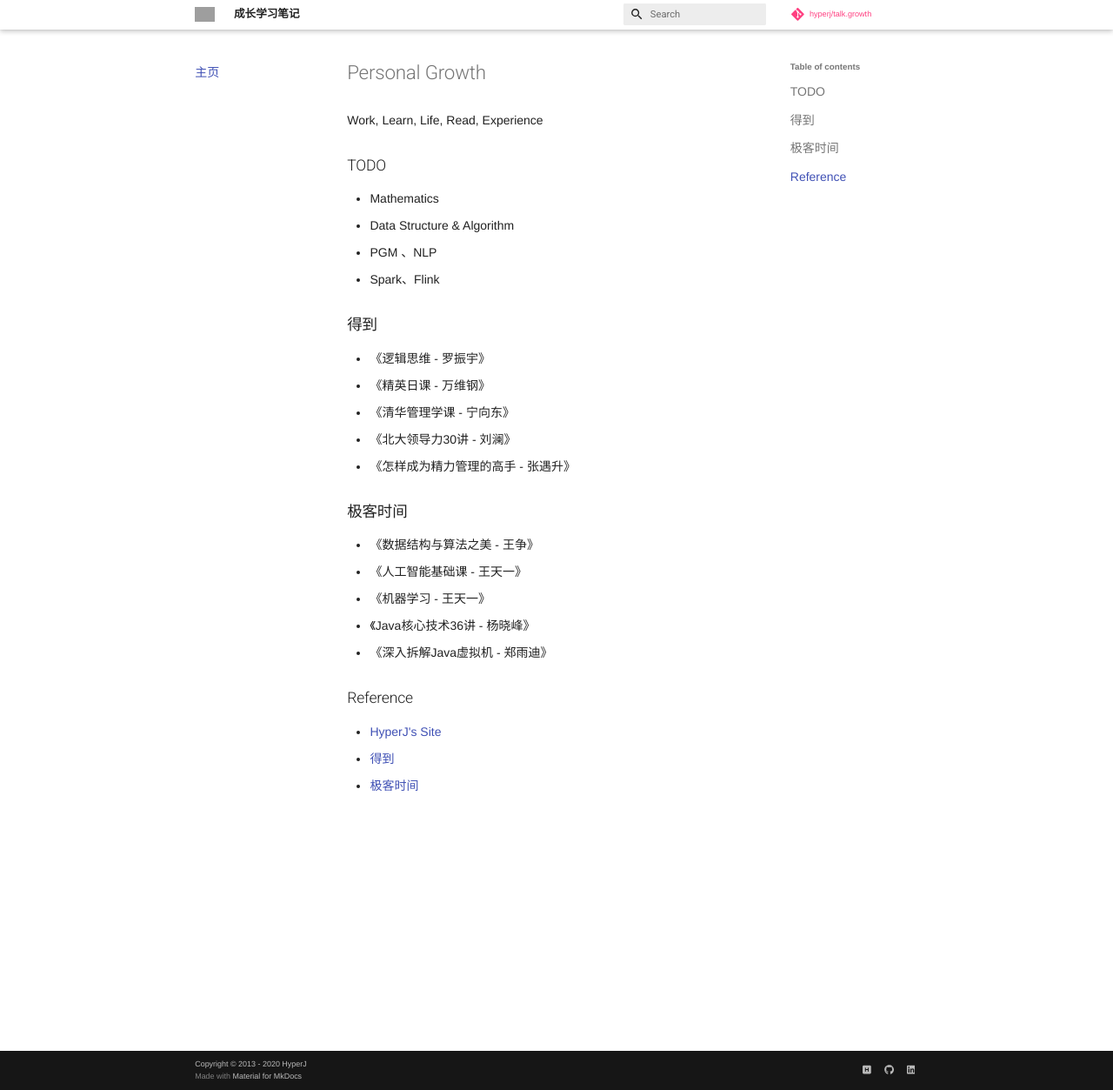
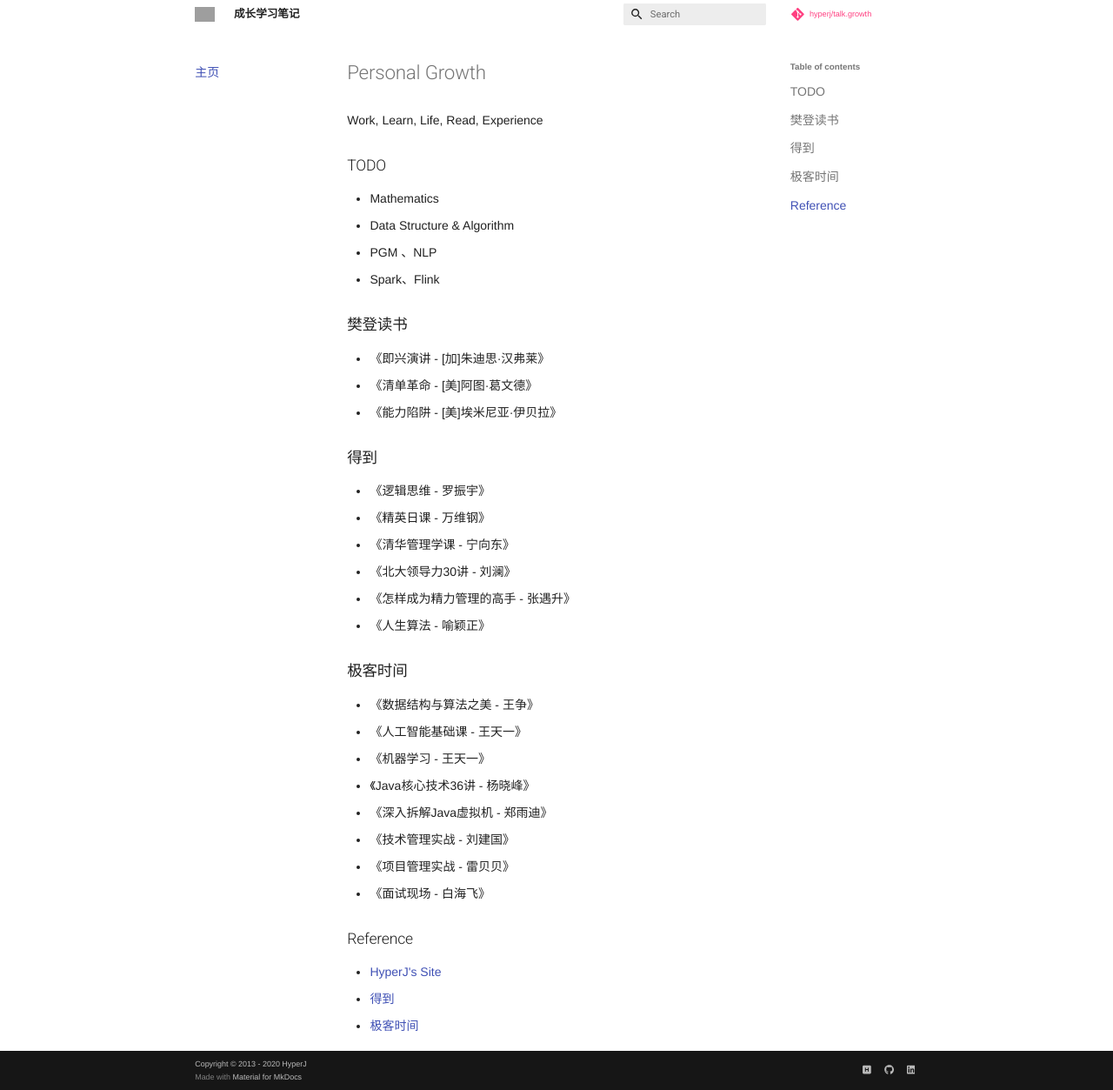
Before and after one commit to hyperj/talk.growth, an MkDocs documentation site: the page built from docs/index.md, in a window 1280 px wide and 1253 px high. Shown: the whole window at 87% size. Built offline with MkDocs 1.6.1 and Material for MkDocs 9.7.7, drawn with Linux system fonts in a browser that asks for light colours; nearby versions of some CDN libraries; library files that are not in the unit come from our copies; comment, search, counter and statistics services are not loaded; grey boxes are pictures that could not be loaded.

Commit message:
update index and add link

```diff
--- a/docs/index.md
+++ b/docs/index.md
@@ -9,6 +9,12 @@
 - PGM 、NLP
 - Spark、Flink
 
+## 樊登读书
+
+- 《即兴演讲 - [加]朱迪思·汉弗莱》
+- 《清单革命 - [美]阿图·葛文德》
+- 《能力陷阱 - [美]埃米尼亚·伊贝拉》
+
 ## 得到
 
 - 《逻辑思维 - 罗振宇》
@@ -16,6 +22,7 @@
 - 《清华管理学课 - 宁向东》
 - 《北大领导力30讲 - 刘澜》
 - 《怎样成为精力管理的高手 - 张遇升》
+- 《人生算法 - 喻颖正》
 
 ## 极客时间
 
@@ -24,6 +31,9 @@
 - 《机器学习 - 王天一》
 - 《Java核心技术36讲 - 杨晓峰》
 - 《深入拆解Java虚拟机 - 郑雨迪》
+- 《技术管理实战 - 刘建国》
+- 《项目管理实战 - 雷贝贝》
+- 《面试现场 - 白海飞》
 
 ## Reference
 
--- a/mkdocs.yml
+++ b/mkdocs.yml
@@ -89,6 +89,7 @@
   - 学习:
     - 阅读: book.md
     - 规则: rule.md
+    - 链接: link.md
     - 得到:
       - 《逻辑思维 - 罗胖》: igetget/logical-thinking.md
       - 《精英日课 - 万维钢》: igetget/elite-day-class.md
```
Also changed, not shown: docs/link.md (added, +7 -0 lines).
